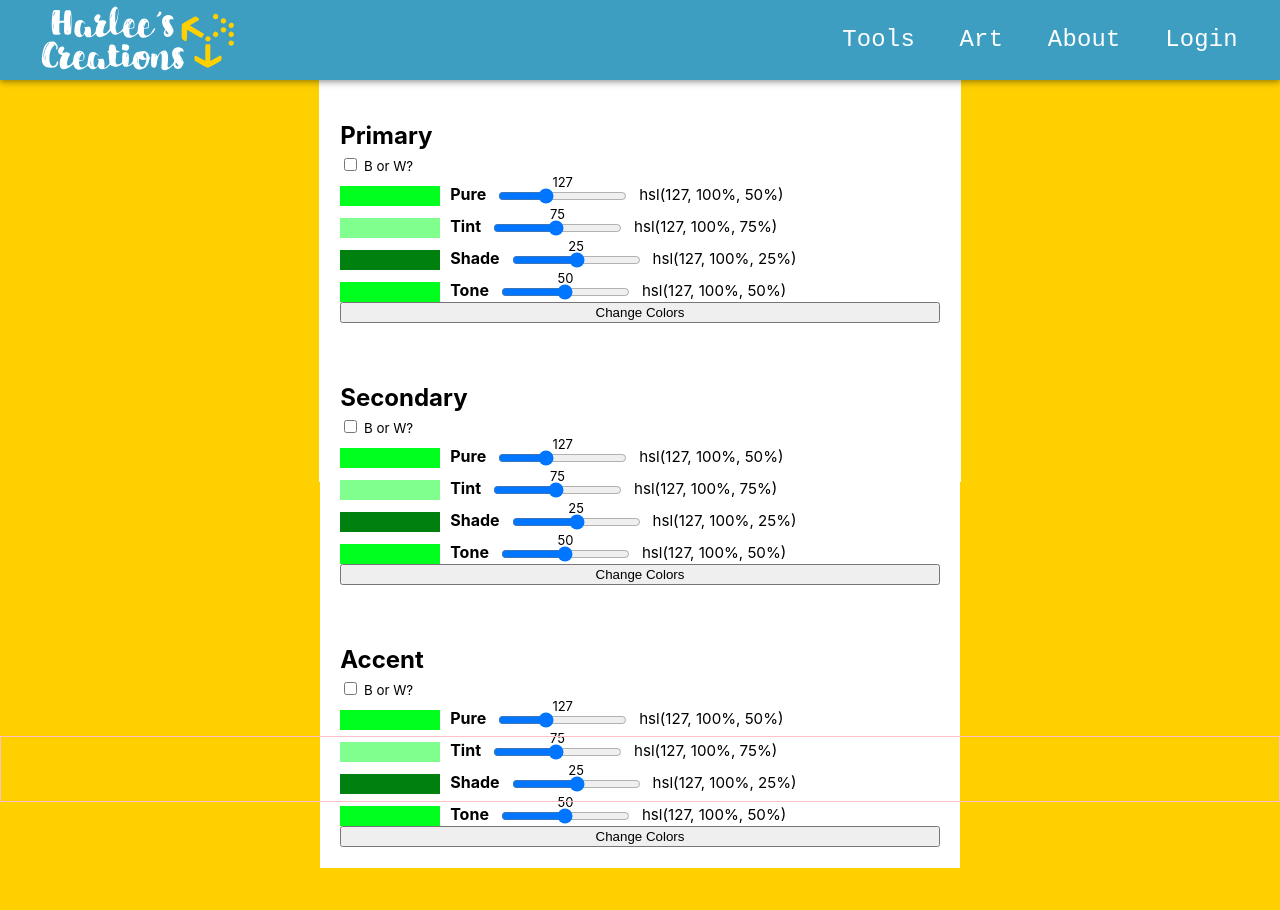
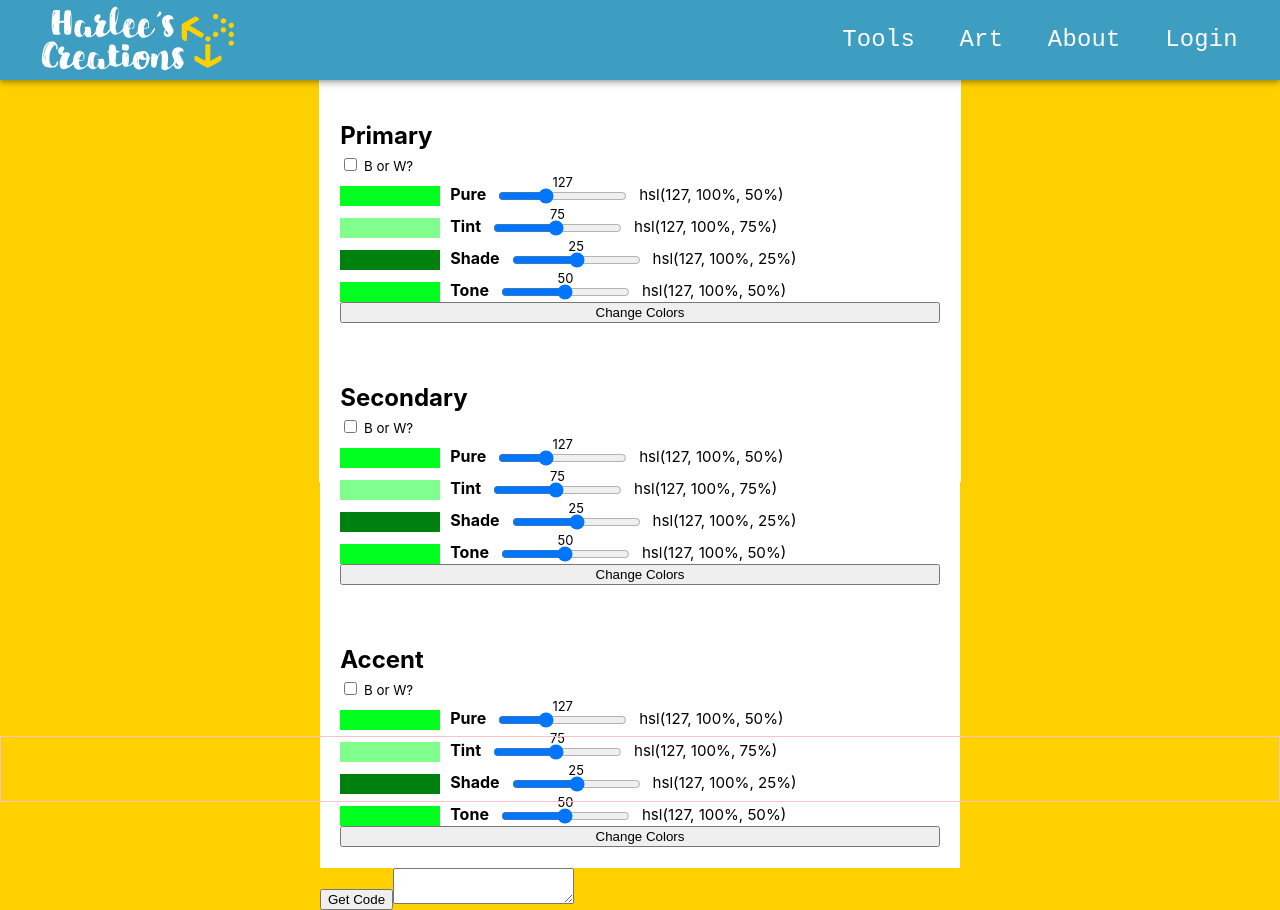
Before and after one commit to JohnsonHarleyR/harlee-creations-foundation, a React (Create React App) app: page /admin/create-zone in a window 1280 px wide. Before the commit the page ends 868 px from the top, so only its background shows below. Built offline with nearby package versions, Linux system fonts and the light colour scheme.

Commit message:
Can now generate code to put directly into the cssProps.

```diff
--- a/src/pages/admin/CreateZone/ColorModifier/style.css
+++ b/src/pages/admin/CreateZone/ColorModifier/style.css
@@ -4,6 +4,10 @@
   padding: 2ch;
 
   background-color: #fff;
+}
+
+textarea {
+  white-space: pre-wrap;
 }
 
 .black-white-span {
--- a/src/pages/admin/CreateZone/index.js
+++ b/src/pages/admin/CreateZone/index.js
@@ -1,5 +1,5 @@
 
-import { useState } from 'react';
+import { useState, useRef } from 'react';
 import { connect } from 'react-redux';
 import Wrap from '../../../common/components/layout/Wrap';
 import ColorModifier from "./ColorModifier";
@@ -9,6 +9,8 @@ import { modifyThemeColors } from "../../../common/components/layout/MainLayout/
 const CreateZone = ({
     modifyThemeColors,
 }) => {
+
+    const resultTextRef = useRef();
 
     const [primaryColors, setPrimaryColors] = useState({
         pure: null,
@@ -28,6 +30,39 @@ const CreateZone = ({
         shade: null,
         tone: null,
     });
+
+    const getColorCodesForTheme = () => {
+        let all = [
+            {
+                category: ColorCategory.PRIMARY,
+                colors: primaryColors,
+            },
+                        {
+                category: ColorCategory.SECONDARY,
+                colors: secondaryColors,
+            },
+                        {
+                category: ColorCategory.ACCENT,
+                colors: accentColors,
+            },
+        ];
+
+        let result = [];
+        all.forEach(c => {
+            for (var prop in c.colors) {
+                let line = `'--${c.category}-${prop}': '${c.colors[prop]}',\n`;
+                result.push(line);
+            }
+            result.push('\n');
+        });
+
+        let together = '';
+        result.forEach(r => {
+            together += r;
+        });
+
+        resultTextRef.current.value = together;
+    }
 
 
     const modifyThemeForColors = (colorCategory) => {
@@ -51,6 +86,8 @@ const CreateZone = ({
       <ColorModifier colorCategory={ColorCategory.PRIMARY} modifyColors={modifyThemeForColors} setColors={setPrimaryColors} />
       <ColorModifier colorCategory={ColorCategory.SECONDARY} modifyColors={modifyThemeForColors} setColors={setSecondaryColors} />
       <ColorModifier colorCategory={ColorCategory.ACCENT} modifyColors={modifyThemeForColors} setColors={setAccentColors} />
+        <button onClick={getColorCodesForTheme}>Get Code</button>
+        <textarea ref={resultTextRef} />
     </Wrap>
   );
 }
```
